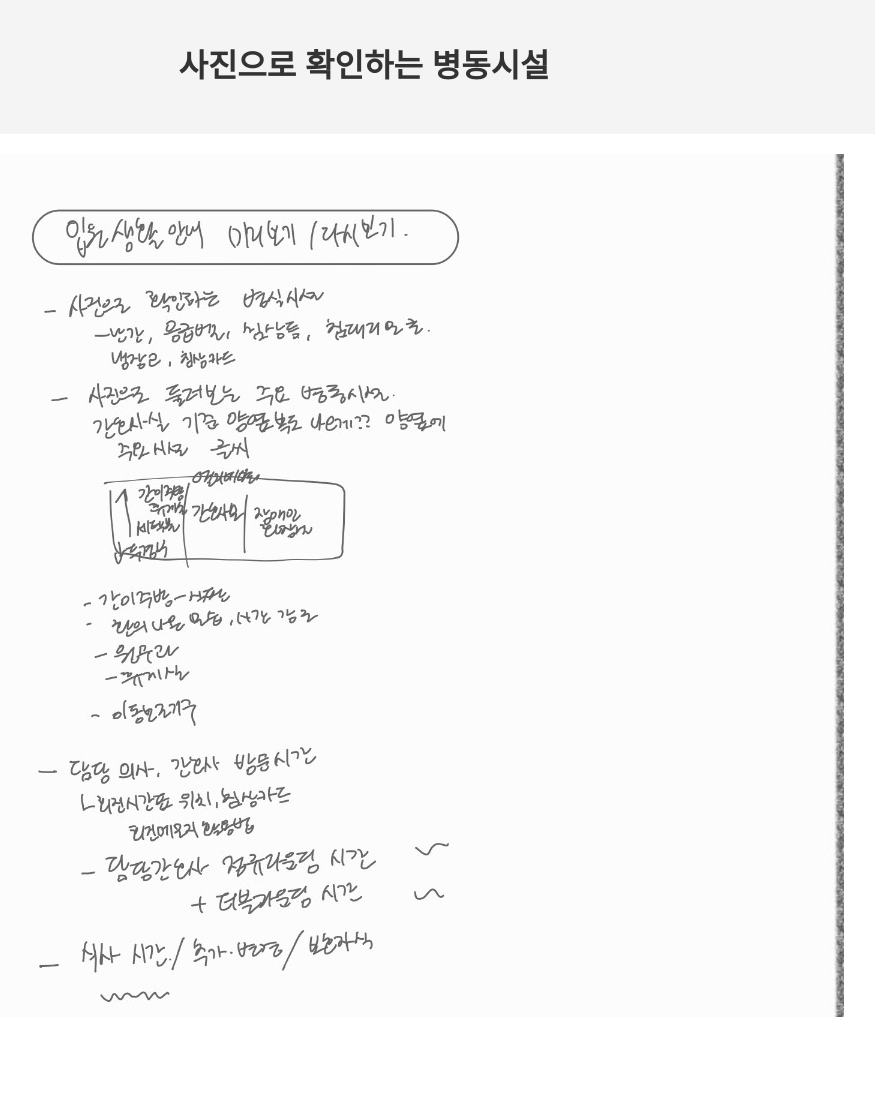
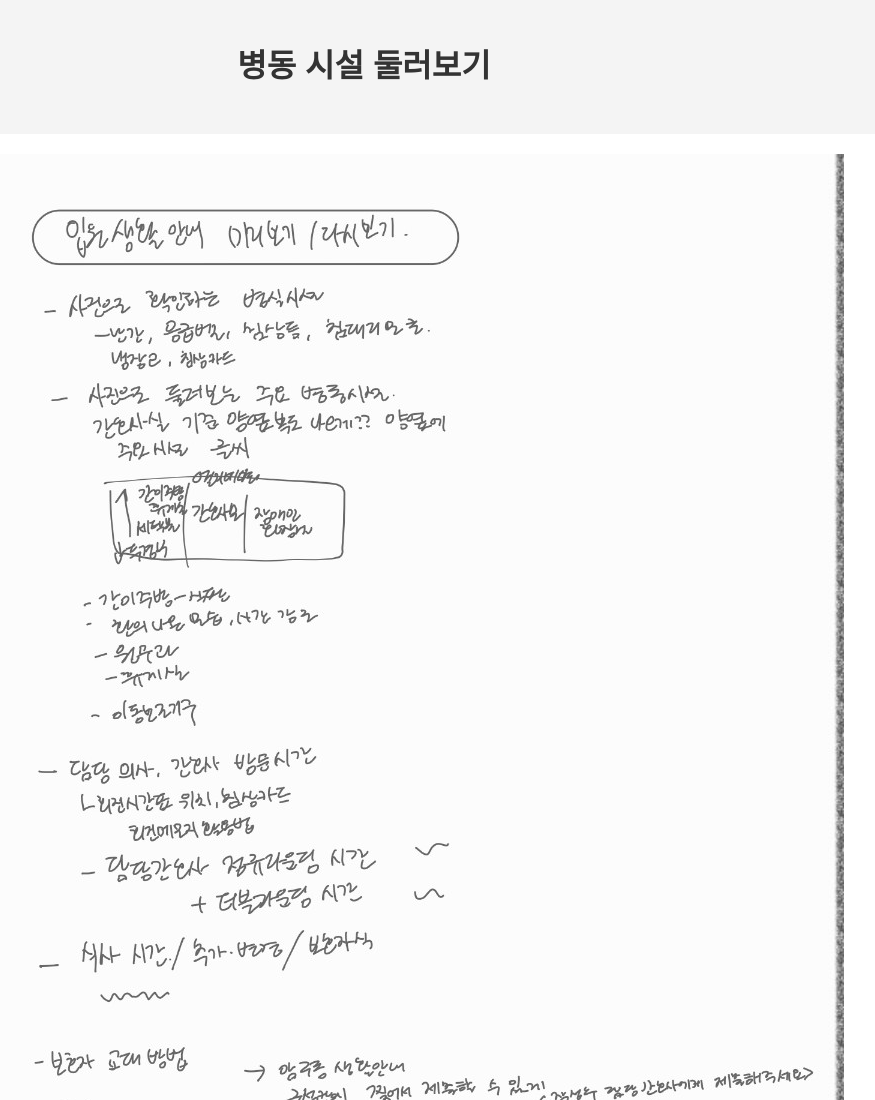
Before and after one commit to wookyungloh/C09E, a plain HTML site: page page2.html in a window 1280 px wide. Shown: the top 1100 px of the page, without its empty margins (276-1151 px from the left). Drawn offline with Linux system fonts and the light colour scheme.

Commit message:
Update page2.html

```diff
--- a/page2.html
+++ b/page2.html
@@ -3,12 +3,12 @@
 <head>
     <meta charset="UTF-8">
     <meta name="viewport" content="width=device-width, initial-scale=1.0">
-    <title>사진으로 확인하는 병동시설</title>
+    <title>병동 시설 둘러보기</title>
     <link rel="stylesheet" href="style.css">
 </head>
 <body>
     <header>
-        <h1>사진으로 확인하는 병동시설</h1>
+        <h1>병동 시설 둘러보기</h1>
     </header>
 
     <main>
```
